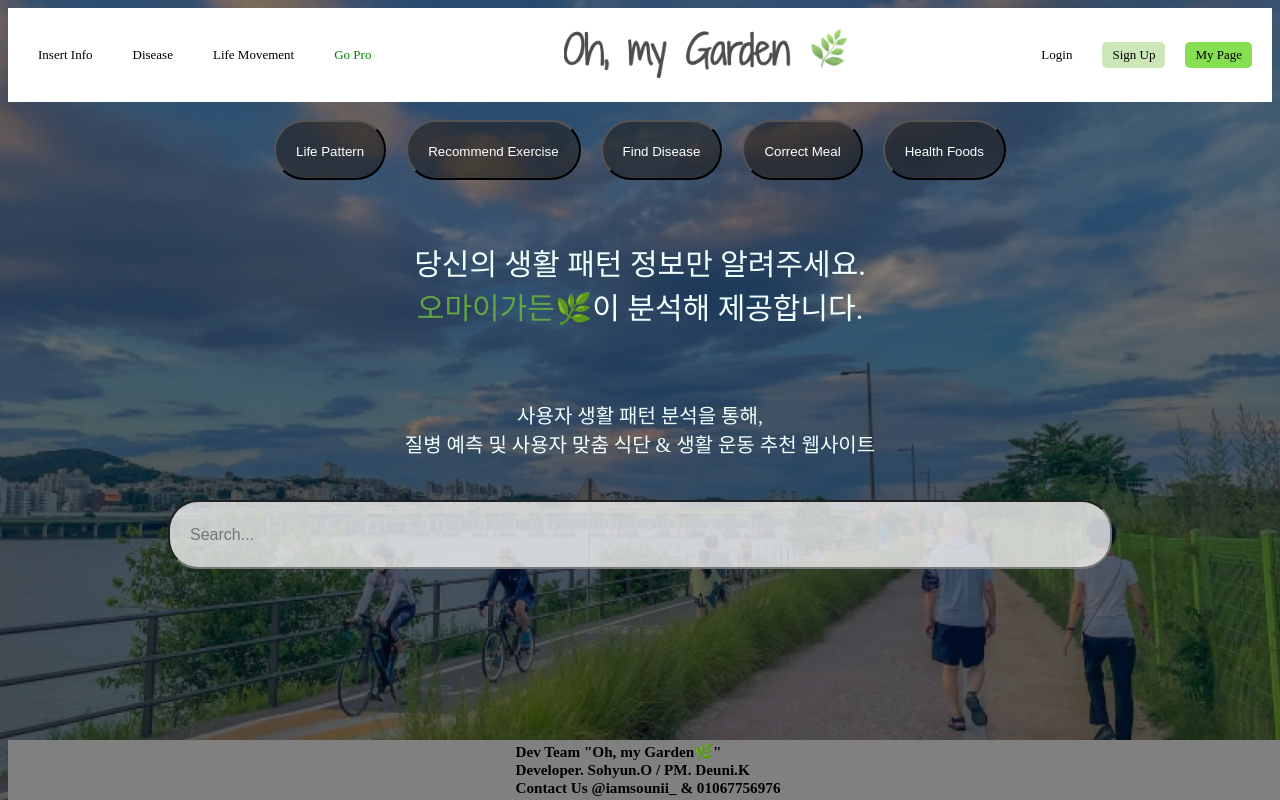
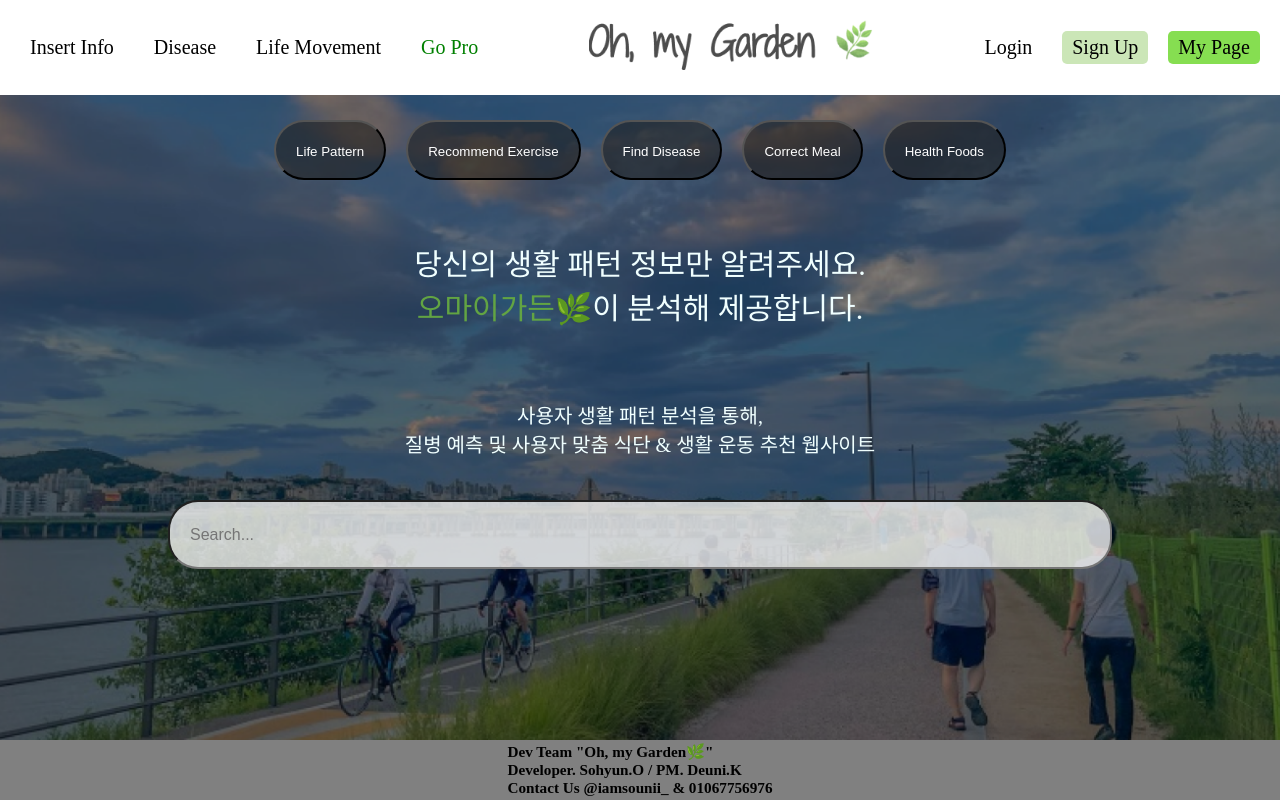
Before and after one commit to osohyun0224/Oh_my_Garden_Frontend, a React (Create React App) app: page / in a window 1280 px wide. Built offline with nearby package versions, Linux system fonts and the light colour scheme; a web font is replaced by a local one.

Commit message:
fix: Footer, Header UI 안맞는거 수정함

```diff
--- a/src/layout/Footer/Footer.scss
+++ b/src/layout/Footer/Footer.scss
@@ -4,20 +4,22 @@
   display: flex;
   justify-content: center;
   align-items: center;
-  position: absolute;
+  position: fixed; // Footer를 고정 위치로 설정
   bottom: 0;
+  left: 0;
+  right: 0;
   width: 100%;
   box-sizing: border-box;
-  font-family: 'Dovemayo_gothic';
+  font-family: "Dovemayo_gothic";
   font-size: 13px;
 
   h3 {
     margin: 0;
-    font-family: 'Dovemayo_gothic';
+    font-family: "Dovemayo_gothic";
   }
 
   p {
     margin: 0;
-    font-family: 'Dovemayo_gothic';
+    font-family: "Dovemayo_gothic";
   }
 }
--- a/src/layout/Header/Header.scss
+++ b/src/layout/Header/Header.scss
@@ -1,11 +1,16 @@
 .header {
+  position: fixed;
+  top: 0;
+  left: 0;
+  right: 0;
+  z-index: 999;
   display: flex;
   justify-content: space-between;
   align-items: center;
   padding: 20px;
   background-color: #ffffff;
   font-family: 'Dovemayo_gothic';
-  font-size: 13px;
+  font-size: 20px;
 
   .menu-left,
   .menu-right {
```
